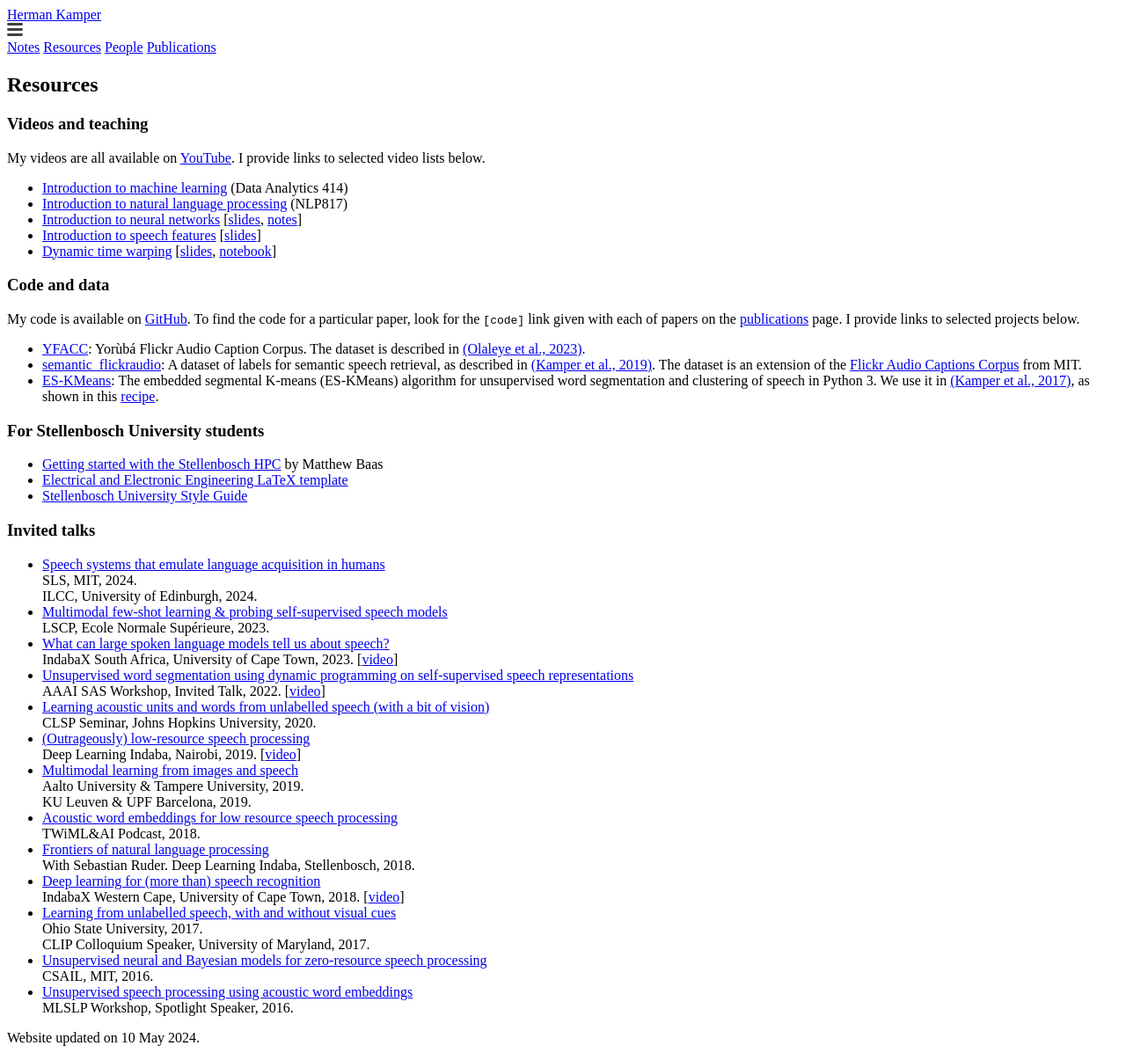
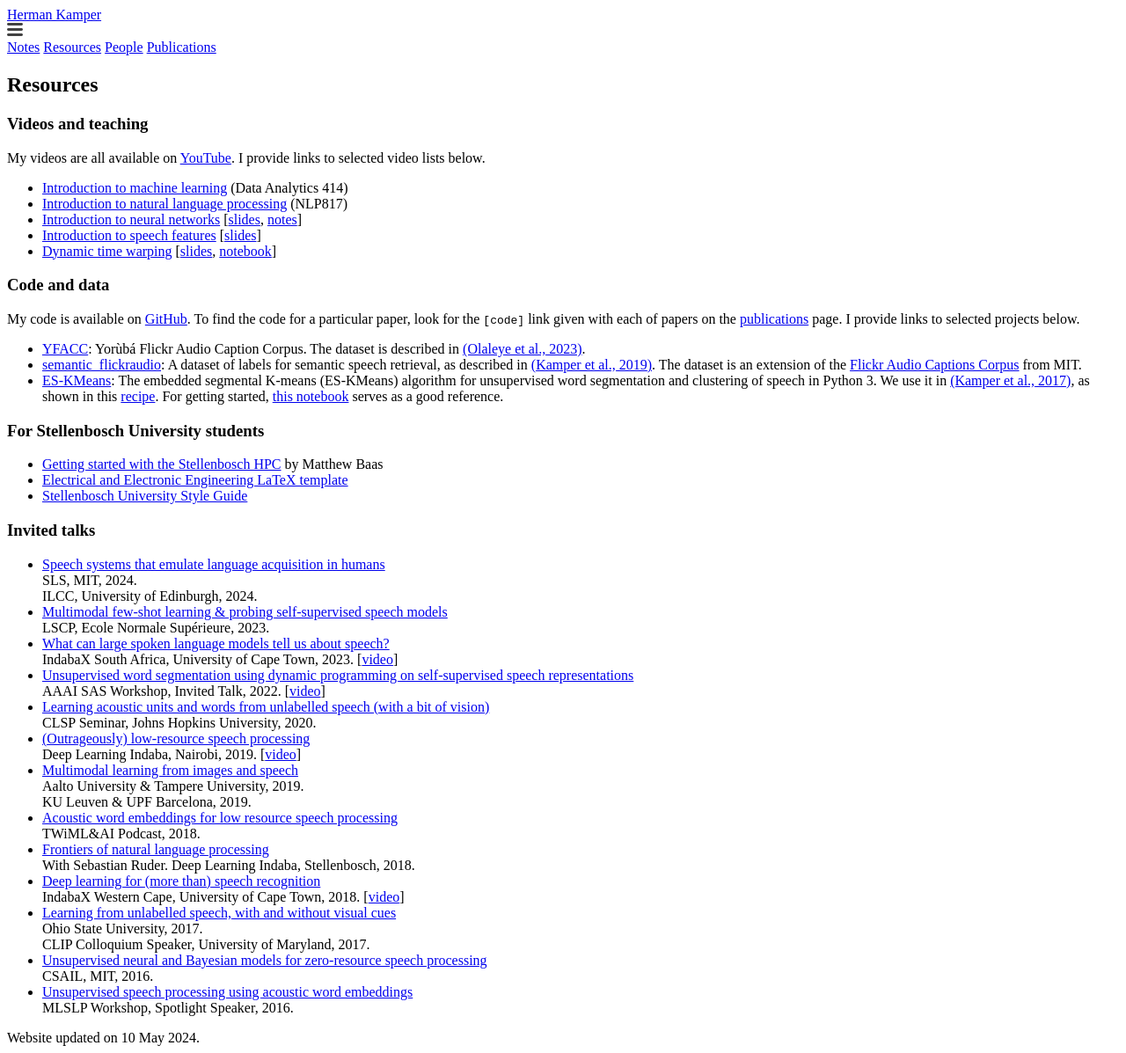
Before and after one commit to kamperh/kamperh.github.io, a Jekyll site: the page built from resources.md, in a window 1280 px wide. Shown: the whole page at 88% size. Built offline with Jekyll 4.4.1, drawn with Linux system fonts in a browser that asks for light colours; a style sheet for code colours, icons or effects is not loaded.

Commit message:
Update resources.md

```diff
--- a/resources.md
+++ b/resources.md
@@ -27,7 +27,7 @@ My code is available on [GitHub](https://github.com/kamperh). To find the code f
 
 - [YFACC](https://www.kamperh.com/yfacc): Yorùbá Flickr Audio Caption Corpus. The dataset is described in [(Olaleye et al., 2023)](https://arxiv.org/abs/2210.04600).
 - [semantic_flickraudio](https://github.com/kamperh/semantic_flickraudio): A dataset of labels for semantic speech retrieval, as described in [(Kamper et al., 2019)](https://arxiv.org/abs/1710.01949).  The dataset is an extension of the [Flickr Audio Captions Corpus](https://groups.csail.mit.edu/sls/downloads/flickraudio/) from MIT.
-- [ES-KMeans](https://github.com/kamperh/eskmeans): The embedded segmental K-means (ES-KMeans) algorithm for unsupervised word segmentation and clustering of speech in Python 3. We use it in [(Kamper et al., 2017)](https://arxiv.org/abs/1703.08135), as shown in this [recipe](https://github.com/kamperh/bucktsong_eskmeans).
+- [ES-KMeans](https://github.com/kamperh/eskmeans): The embedded segmental K-means (ES-KMeans) algorithm for unsupervised word segmentation and clustering of speech in Python 3. We use it in [(Kamper et al., 2017)](https://arxiv.org/abs/1703.08135), as shown in this [recipe](https://github.com/kamperh/bucktsong_eskmeans). For getting started, [this notebook](https://github.com/kamperh/eskmeans/blob/master/examples/eskmeans_example.ipynb) serves as a good reference.
 
 
 ### For Stellenbosch University students
```
